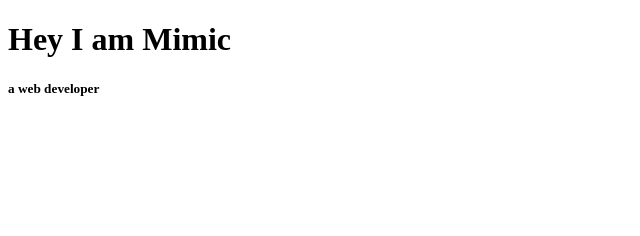
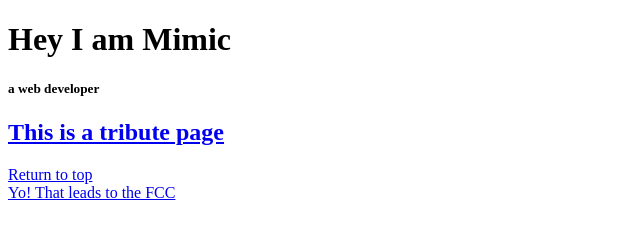
Before and after one commit to LestherSK/OlaLes, a plain HTML site: page index.html in a window 1280 px wide. Shown: the whole page, without its empty margins (0-640 px from the left). Drawn offline with Linux system fonts and the light colour scheme.

Commit message:
I pulled up for my part, Lesther gonna continue.

```diff
--- a/index.html
+++ b/index.html
@@ -11,12 +11,20 @@
 
 
     <div id="welcome-section">
-
         <h1>Hey I am Mimic</h1>
         <h5>a web developer</h5>
-
     </div>
-
+    <div id="projects">
+        <h2 id="project-tile">
+            <a href="https://codepen.io/freeCodeCamp/full/zNqgVx"> This is a tribute page </a>
+        </h2>
+        <nav id="navbar">
+            <a href="#welcome-section">Return to top</a>
+        </nav>
+        <div id="profile-linK">
+        <a href="https://github.com/Olamarx/microverseproject">Yo! That leads to the FCC</a>
+    </div>
+</div>
 
 </body>
 </html>
```
